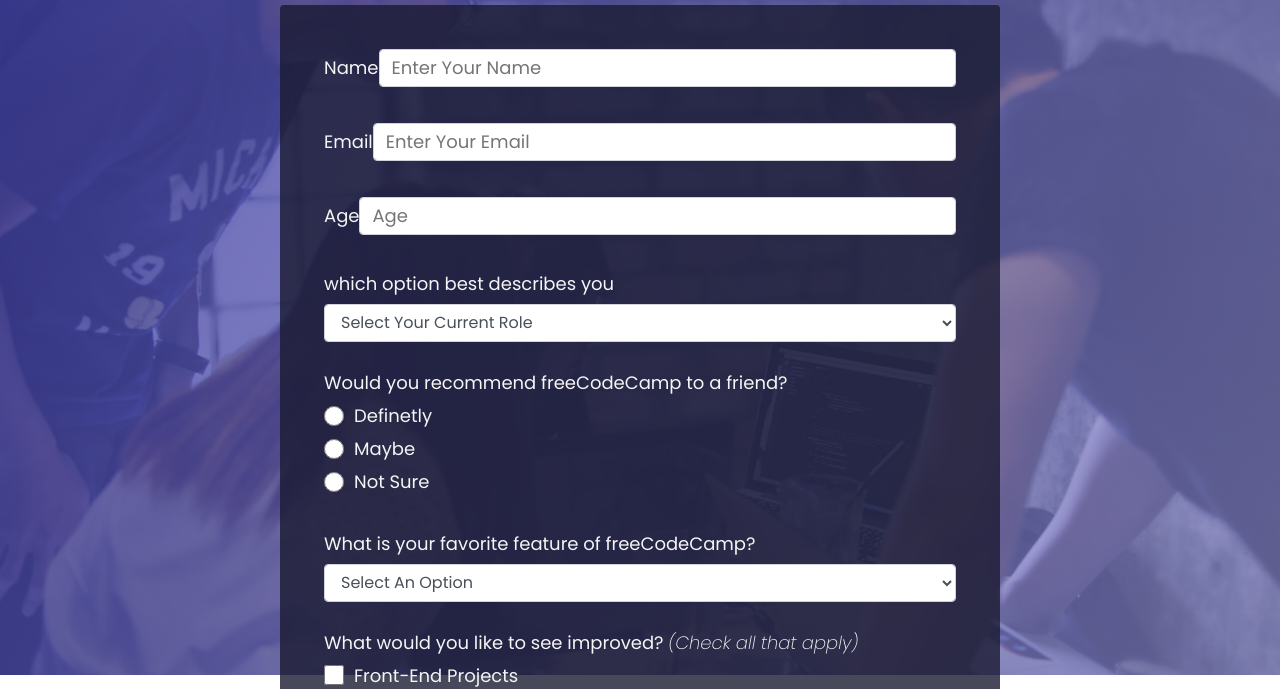
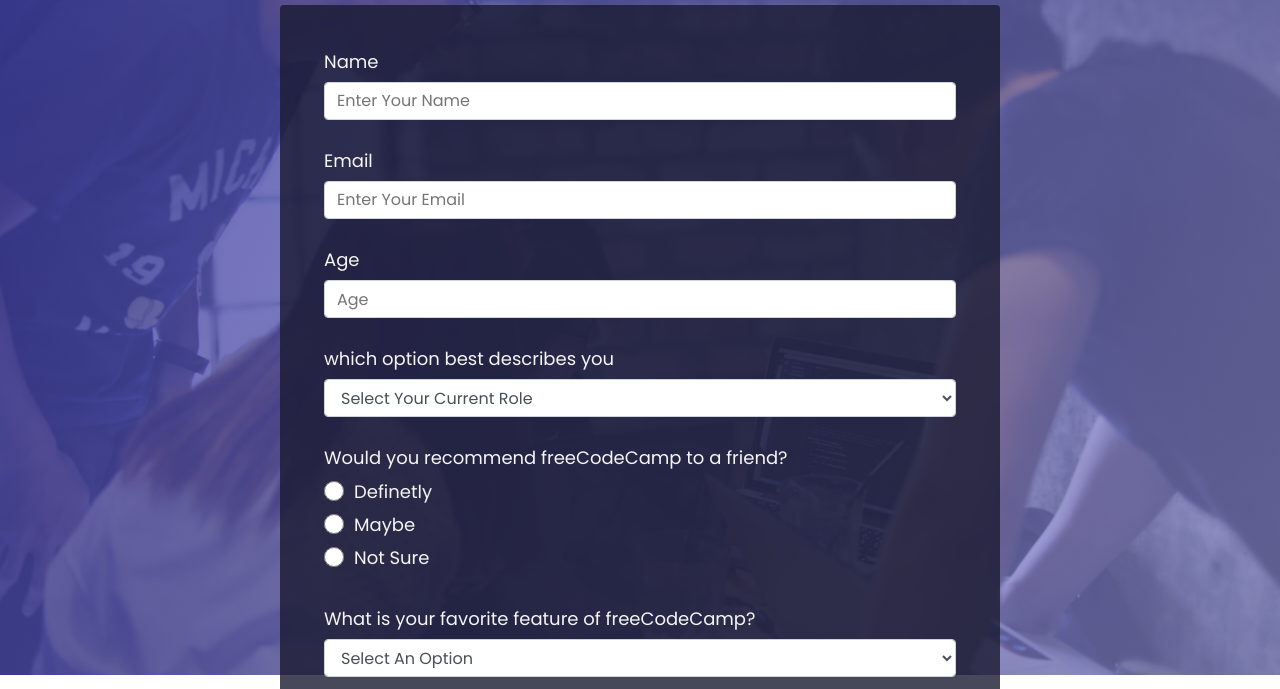
Before and after one commit to Vantesh-commits/SURVEY-FORM, a plain HTML site: page Index.html in a window 1280 px wide. Shown: the part 125-814 px from the top of the page. Drawn offline with Linux system fonts and the light colour scheme.

Commit message:
labels fix

```diff
--- a/Index.html
+++ b/Index.html
@@ -20,13 +20,15 @@
 
         <form id="survey-form">
             <div class="form-group">
-                <label id="name-label">Name<input id="name" class="inputs" type="text" placeholder="Enter Your Name" required/></label>
+                <label id="name-label">Name</label>
+                <input id="name" class="inputs" type="text" placeholder="Enter Your Name" required/>
             </div>
             <div class="form-group">
-                <label id="email-label">Email<input id="email" class="inputs" type="email" placeholder="Enter Your Email" required/></label>
+                <label id="email-label">Email</label>
+                <input id="email" class="inputs" type="email" placeholder="Enter Your Email" required/>
             </div>
             <div class="form-group">
-                <label id="number-label">Age<input id="number" class="inputs" type="number" placeholder="Age" required min="13" max="120"/></label>
+                <label id="number-label">Age</label><input id="number" class="inputs" type="number" placeholder="Age" required min="13" max="120" />
             </div>
             <div class="form-group">
                 <p>which option best describes you</p>
```
